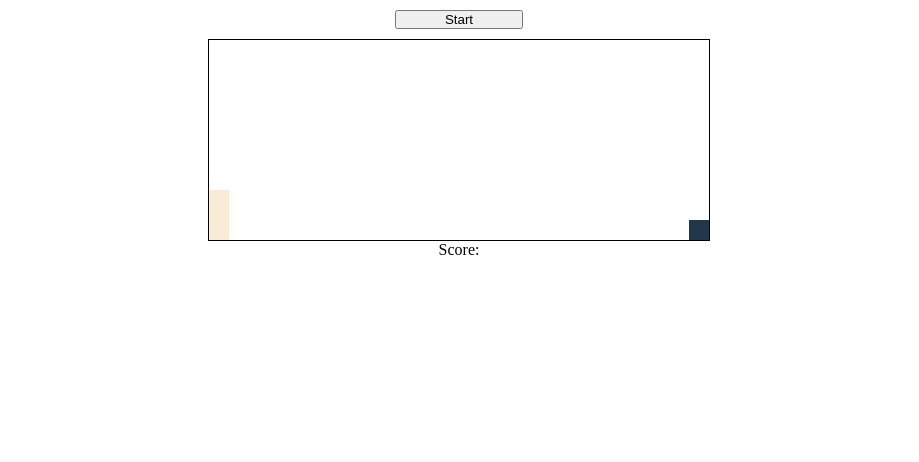
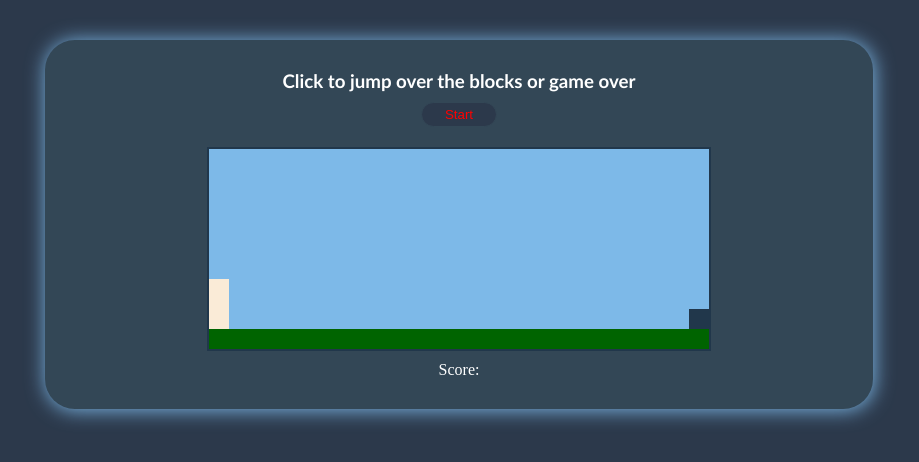
Before and after one commit to Tracyhong/JumpCloneJS, a plain HTML site: page index.html in a window 1280 px wide. Shown: the whole page, without its empty margins (181-1100 px from the left). Drawn offline with Linux system fonts and the light colour scheme.

Commit message:
add style but still ugly

```diff
--- a/index.html
+++ b/index.html
@@ -6,12 +6,17 @@
     <link rel="stylesheet" href="style.css">
 </head>
 <body>
+<div id="container">
+    <h3 id="rules">Click to jump over the blocks or game over</h3>
     <button id="start" onclick="start()">Start</button>
     <div id="game">
         <div id="character"></div>
         <div id="block"></div>
+        <div id="ground"></div>
     </div>
     <p>Score: <span id="scoreSpan"></span></p>
+
+</div>
 </body>
 <script src="script.js"></script>
 </html>
--- a/script.js
+++ b/script.js
@@ -12,7 +12,7 @@ function start(){
         //if le block is under the character of if the character has jumped less than 20px, over than the block
         if(blockLeft<20 && blockLeft>-20 && characterTop>=130){
             block.style.animation = "none";
-            alert("Game Over. score: "+Math.floor(counter/100));
+            alert("Game Over. score: "+Math.floor(counter/100)+"\n Play again ? If not please refresh");
             counter=0;
             block.style.animation = "block 1s infinite linear";
         }else{
--- a/style.css
+++ b/style.css
@@ -2,22 +2,49 @@
     padding: 0;
     margin: 0;
 }
+body{
+    background-color: #2C394B;
+    color: white;
+}
+#container{
+    width: 60%;
+    margin: 40px auto;
+    padding: 30px ;
+    position: relative;
+    background-color: #334756;
+    box-shadow: 1px 1px 20px #7db9e8;
+    border-radius: 30px;
+}
+#rules{
+    font-family: Calibri,sans-serif;
+    text-align: center;
+}
 #start{
     width: 10%;
     margin : 10px 45%;
+    padding: 4px;
+    background-color: #2C394B;
+    color: red;
+    border: 1px solid #334756;
+    border-radius: 30px;
+}
+#start:hover{
+    background-color: #7db9e8;
+    cursor: pointer;
 }
 #game{
     width: 500px;
     height: 200px;
-    border: 1px solid black;
-    margin: auto;
+    border: 2px solid #21374b;
+    margin: 10px auto;
+    background-color: #7db9e8 ;
 }
 #character{
     width: 20px;
     height: 50px;
     background-color: antiquewhite;
     position: relative;
-    top: 150px;
+    top: 130px;
 }
 .animateJump{
     animation: jump 0.3s linear;
@@ -33,7 +60,7 @@
     height: 20px;
     background-color: #21374b;
     position: relative;
-    top: 130px;
+    top: 110px;
     left: 480px;
 }
 .animateBlock{
@@ -44,6 +71,13 @@
     0%{left:480px;}
     100%{left: -20px;}
 }
+#ground{
+    width: 100%;
+    height: 20px;
+    background-color: darkgreen;
+    position: relative;
+    top: 110px;
+}
 p{
     text-align: center;
 }
```
